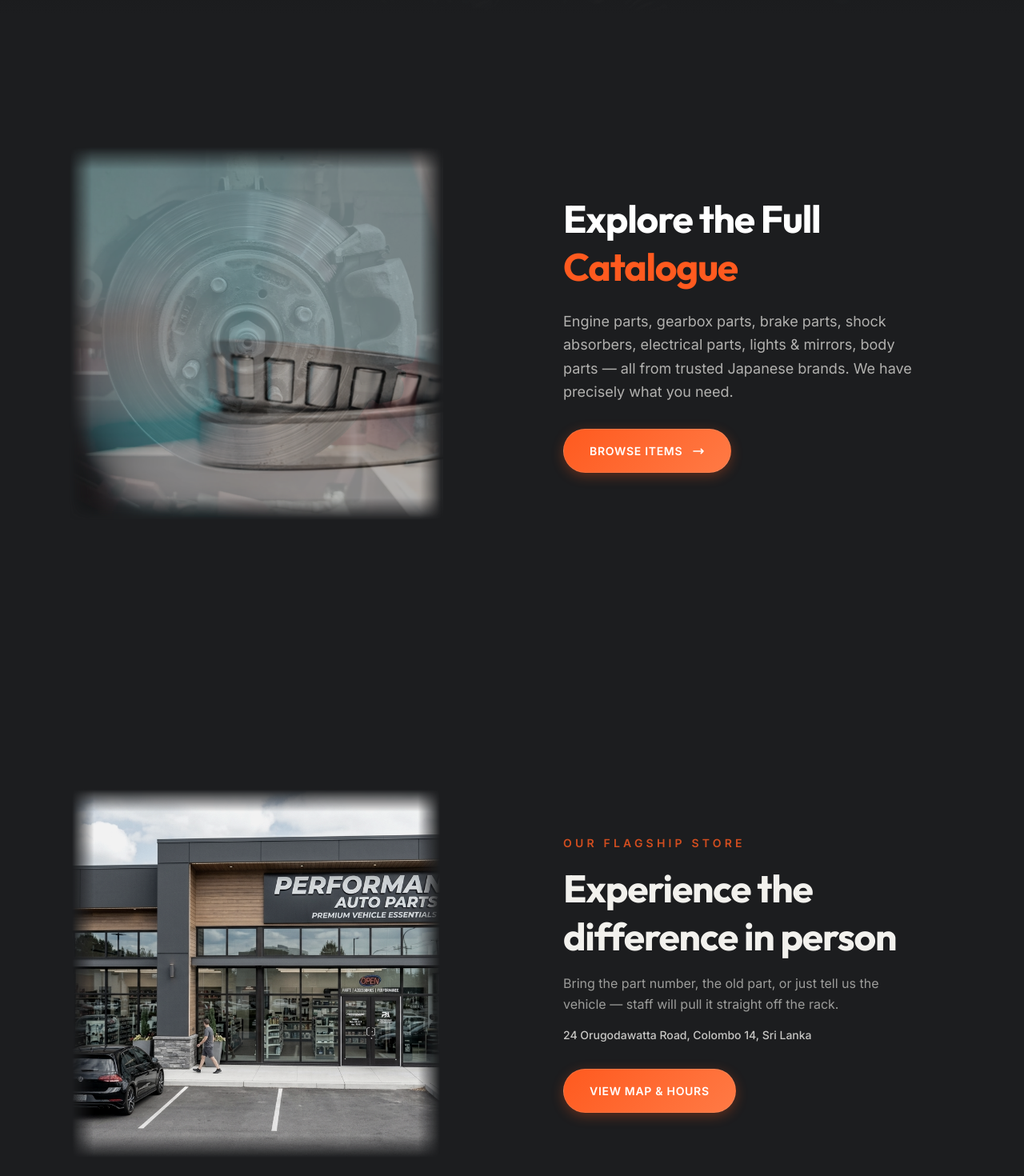
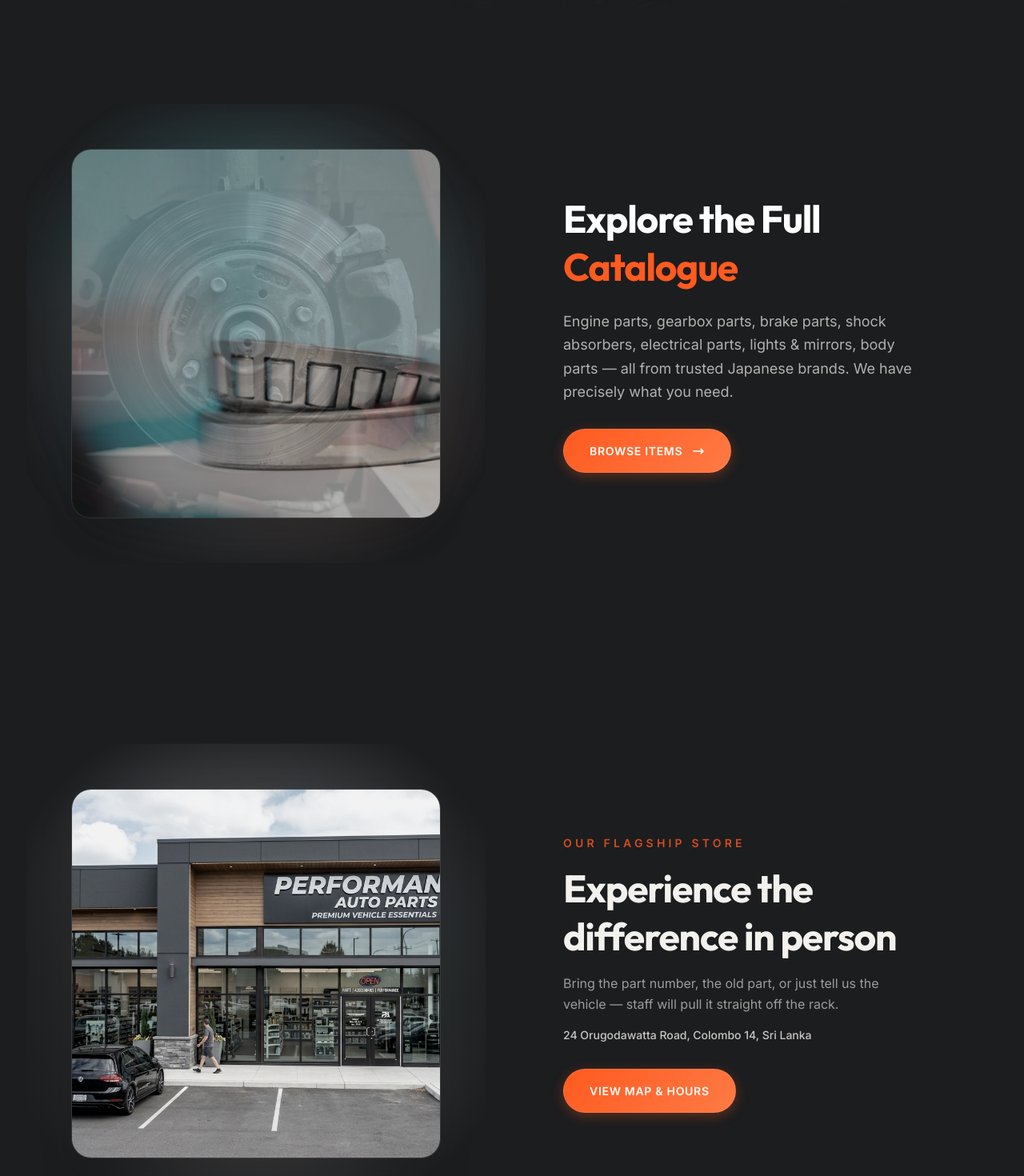
Before and after one commit to loch214/LankaAuto, a React (Vite) app in the folder frontend/: page / in a window 1280 px wide. Shown: the part 860-2330 px from the top of the page at 80% size. Built offline with nearby package versions, Linux system fonts and the light colour scheme; no server answers.

Commit message:
feat: update layout and landing page styles for improved aesthetics and consistency

```diff
--- a/frontend/src/components/Layout.tsx
+++ b/frontend/src/components/Layout.tsx
@@ -75,15 +75,15 @@ export function Layout({ children }: { children: ReactNode }) {
         <div className="pegboard pointer-events-none absolute inset-0 opacity-[0.03]" />
         <div className="pointer-events-none absolute -left-32 top-0 h-96 w-96 rounded-full bg-safety/10 blur-3xl" />
 
-        <div className="relative mx-auto max-w-7xl px-6 py-20">
-          <div className="grid gap-12 sm:grid-cols-2 lg:grid-cols-4">
+        <div className="relative mx-auto max-w-7xl px-6 py-12">
+          <div className="grid gap-10 sm:grid-cols-2 lg:grid-cols-4">
             {/* Brand column */}
             <div className="lg:col-span-1">
               <Wordmark className="text-2xl" />
-              <p className="mt-4 text-sm leading-relaxed text-chalk/50">
+              <p className="mt-3 text-sm leading-relaxed text-chalk/50">
                 Japanese Motor Vehicle Spares since {SHOP.founded}. Precision components for every vehicle on Sri Lankan roads.
               </p>
-              <div className="mt-6 flex gap-3">
+              <div className="mt-5 flex gap-3">
                 <a href={SHOP.facebook} target="_blank" rel="noopener noreferrer" className="flex h-10 w-10 items-center justify-center rounded-full border border-chalk/10 text-chalk/40 transition-all duration-300 hover:-translate-y-0.5 hover:border-safety hover:bg-safety/10 hover:text-safety hover:shadow-[0_4px_16px_-4px_rgba(255,90,31,0.5)]">
                   <svg viewBox="0 0 24 24" fill="currentColor" className="size-4"><path d="M24 12.073c0-6.627-5.373-12-12-12s-12 5.373-12 12c0 5.99 4.388 10.954 10.125 11.854v-8.385H7.078v-3.47h3.047V9.43c0-3.007 1.792-4.669 4.533-4.669 1.312 0 2.686.235 2.686.235v2.953H15.83c-1.491 0-1.956.925-1.956 1.874v2.25h3.328l-.532 3.47h-2.796v8.385C19.612 23.027 24 18.062 24 12.073z"/></svg>
                 </a>
@@ -93,7 +93,7 @@ export function Layout({ children }: { children: ReactNode }) {
             {/* Quick Links */}
             <div>
               <h4 className="font-display text-sm font-bold uppercase tracking-widest text-chalk/90">Quick Links</h4>
-              <ul className="mt-6 space-y-3">
+              <ul className="mt-5 space-y-2.5">
                 <li><Link to="/browse" className="group inline-flex items-center text-sm text-chalk/40 transition-all hover:translate-x-1 hover:text-safety">
                   <span className="mr-0 h-px w-0 bg-safety transition-all group-hover:mr-2 group-hover:w-3" />Browse Parts
                 </Link></li>
@@ -109,7 +109,7 @@ export function Layout({ children }: { children: ReactNode }) {
             {/* Contact */}
             <div>
               <h4 className="font-display text-sm font-bold uppercase tracking-widest text-chalk/90">Contact</h4>
-              <ul className="mt-6 space-y-3 text-sm text-chalk/40">
+              <ul className="mt-5 space-y-2.5 text-sm text-chalk/40">
                 <li>
                   <a href={telHref(SHOP.phonePrimary)} className="transition-colors hover:text-safety">{SHOP.phonePrimary}</a>
                 </li>
@@ -125,7 +125,7 @@ export function Layout({ children }: { children: ReactNode }) {
             {/* Hours */}
             <div>
               <h4 className="font-display text-sm font-bold uppercase tracking-widest text-chalk/90">Store Hours</h4>
-              <ul className="mt-6 space-y-3 text-sm text-chalk/40">
+              <ul className="mt-5 space-y-2.5 text-sm text-chalk/40">
                 {SHOP.hours.map((h) => (
                   <li key={h.day} className="flex items-center justify-between gap-4">
                     <span>{h.day}</span>
@@ -137,7 +137,7 @@ export function Layout({ children }: { children: ReactNode }) {
           </div>
 
           {/* Bottom bar */}
-          <div className="mt-16 flex flex-col items-center justify-between gap-4 border-t border-chalk/10 pt-8 sm:flex-row">
+          <div className="mt-10 flex flex-col items-center justify-between gap-4 border-t border-chalk/10 pt-6 sm:flex-row">
             <p className="flex items-center gap-2 text-xs text-chalk/30">
               © {new Date().getFullYear()} LankaAuto. All rights reserved.
               <span className="h-1 w-1 rounded-full bg-chalk/20" />
--- a/frontend/src/pages/LandingPage.tsx
+++ b/frontend/src/pages/LandingPage.tsx
@@ -44,14 +44,10 @@ const PART_CATEGORIES = [
   { id: 'tyres', logo: '/images/parts/tyres.jpg' },
 ];
 
-// Feathered-edge fade used to blend photos into the section background —
-// the image's own pixels dissolve to transparent toward the edges instead
-// of being decorated with a box/border/shadow around a hard rectangle.
-// Two linear gradients (one per axis) intersected keep the shape square
-// (not an oval/circle) while still softening all 4 sides, matching the
-// simple straight-edge feather look requested rather than a vignette.
-const PART_BLEND_MASK =
-  'linear-gradient(to right, transparent, black 6%, black 94%, transparent), linear-gradient(to bottom, transparent, black 6%, black 94%, transparent)';
+// Radial fade for the ambient glow layer only (not the sharp foreground
+// photo) — softens the blurred copy's own rectangular edge so the glow
+// itself tapers off into the page rather than stopping abruptly.
+const GLOW_FADE_MASK = 'radial-gradient(ellipse 70% 70% at 50% 50%, black 40%, transparent 85%)';
 
 const SLIDER_IMAGES = [
   '/images/slider/slide1.jpg',
@@ -141,11 +137,11 @@ export function LandingPage() {
       {/* ═══════ 2 — BROWSE CTA ═══════ */}
       <section ref={browseRef} className={`relative z-20 flex h-screen min-h-[600px] flex-col justify-center overflow-hidden bg-graphite ${browseRevealClass}`}>
         <div className="grid w-full lg:h-full lg:grid-cols-2">
-          {/* Left Side: Real spare-part photo slider. The photo itself
-              fades to transparent at the edges via a feathered CSS mask —
-              not a box with a shadow/border around it — so it dissolves
-              into the section background as a soft-edged square, not a
-              circle and not a hard-edged card. */}
+          {/* Left Side: Real spare-part photo slider. Neither a hard box
+              nor a faded-out edge — a heavily blurred, scaled-up copy of
+              the same photo sits behind it as an ambient glow (the
+              Apple/Spotify product-shot trick), so its colors bleed softly
+              into the page while the photo itself stays crisp and sharp. */}
           <div className="relative order-2 flex items-center justify-center px-6 py-14 lg:order-1 lg:h-full lg:px-12 lg:py-16">
             <div className="relative aspect-square w-full max-w-[460px]">
               {PART_CATEGORIES.map((part, i) => (
@@ -158,24 +154,29 @@ export function LandingPage() {
                   <img
                     src={part.logo}
                     alt=""
-                    // Desaturated + slightly contrasted so stock photos with
-                    // wildly different color casts (e.g. a bright cyan studio
-                    // backdrop) still read as one consistent, on-brand set
-                    // instead of clashing with the graphite/safety palette.
-                    // The mask is what actually blends the photo into the
-                    // background — it fades the image's own alpha, unlike a
-                    // shadow/border which just decorates a hard rectangle.
+                    aria-hidden="true"
                     style={{
-                      filter: 'saturate(0.45) contrast(1.08) brightness(0.95)',
-                      maskImage: PART_BLEND_MASK,
-                      WebkitMaskImage: PART_BLEND_MASK,
-                      maskComposite: 'intersect',
-                      WebkitMaskComposite: 'source-in',
+                      filter: 'blur(60px) saturate(1.3) brightness(0.85)',
+                      maskImage: GLOW_FADE_MASK,
+                      WebkitMaskImage: GLOW_FADE_MASK,
                     }}
-                    className={`h-full w-full object-cover ${
-                      i === currentPartSlide ? 'animate-[ken-burns_6000ms_ease-out_forwards]' : ''
-                    }`}
+                    className="absolute inset-0 h-full w-full scale-125 object-cover opacity-60"
                   />
+                  <div className="relative h-full w-full overflow-hidden rounded-3xl shadow-2xl ring-1 ring-white/10">
+                    <img
+                      src={part.logo}
+                      alt=""
+                      // Desaturated + slightly contrasted so stock photos
+                      // with wildly different color casts (e.g. a bright
+                      // cyan studio backdrop) still read as one consistent,
+                      // on-brand set instead of clashing with the
+                      // graphite/safety palette.
+                      style={{ filter: 'saturate(0.45) contrast(1.08) brightness(0.95)' }}
+                      className={`h-full w-full object-cover ${
+                        i === currentPartSlide ? 'animate-[ken-burns_6000ms_ease-out_forwards]' : ''
+                      }`}
+                    />
+                  </div>
                 </div>
               ))}
             </div>
@@ -206,16 +207,23 @@ export function LandingPage() {
             <div className="relative aspect-square w-full max-w-[460px]">
               <img
                 src="/images/store-front.jpg"
-                alt="LankaAuto Storefront"
+                alt=""
+                aria-hidden="true"
                 style={{
-                  filter: 'saturate(0.55) contrast(1.05) brightness(0.95)',
-                  maskImage: PART_BLEND_MASK,
-                  WebkitMaskImage: PART_BLEND_MASK,
-                  maskComposite: 'intersect',
-                  WebkitMaskComposite: 'source-in',
+                  filter: 'blur(60px) saturate(1.3) brightness(0.85)',
+                  maskImage: GLOW_FADE_MASK,
+                  WebkitMaskImage: GLOW_FADE_MASK,
                 }}
-                className="h-full w-full object-cover"
+                className="absolute inset-0 h-full w-full scale-125 object-cover opacity-60"
               />
+              <div className="relative h-full w-full overflow-hidden rounded-3xl shadow-2xl ring-1 ring-white/10">
+                <img
+                  src="/images/store-front.jpg"
+                  alt="LankaAuto Storefront"
+                  style={{ filter: 'saturate(0.55) contrast(1.05) brightness(0.95)' }}
+                  className="h-full w-full object-cover"
+                />
+              </div>
             </div>
           </div>
           <div className="flex flex-col justify-center px-8 py-8 sm:px-16 lg:py-0">
@@ -261,11 +269,8 @@ export function LandingPage() {
       {/* ═══════ 5 — CONTACT ═══════ */}
       <section ref={contactRef} className={`min-h-screen flex flex-col justify-center bg-graphite py-28 border-t border-white/5 ${contactRevealClass}`}>
         <div className="mx-auto max-w-5xl px-4 text-center">
-          <p className="font-sans text-sm font-semibold uppercase tracking-[0.3em] text-safety/80">
-            Get in Touch
-          </p>
-          <h2 className="mt-4 font-display text-4xl font-bold tracking-tight text-white sm:text-5xl">
-            Questions before you drive over?
+          <h2 className="font-display text-4xl font-bold tracking-tight text-white sm:text-5xl">
+            Get in <span className="text-safety">Touch</span>
           </h2>
 
           <div className="mt-16 grid gap-6 sm:grid-cols-3">
```
